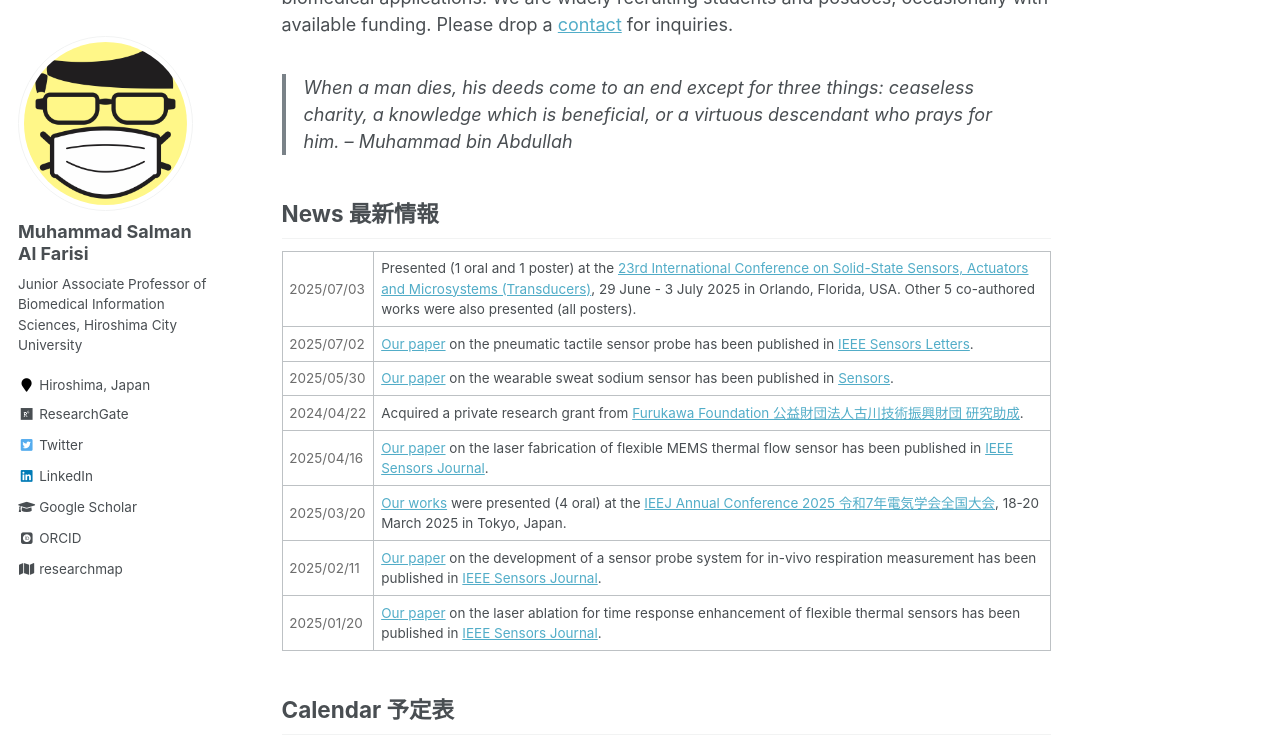
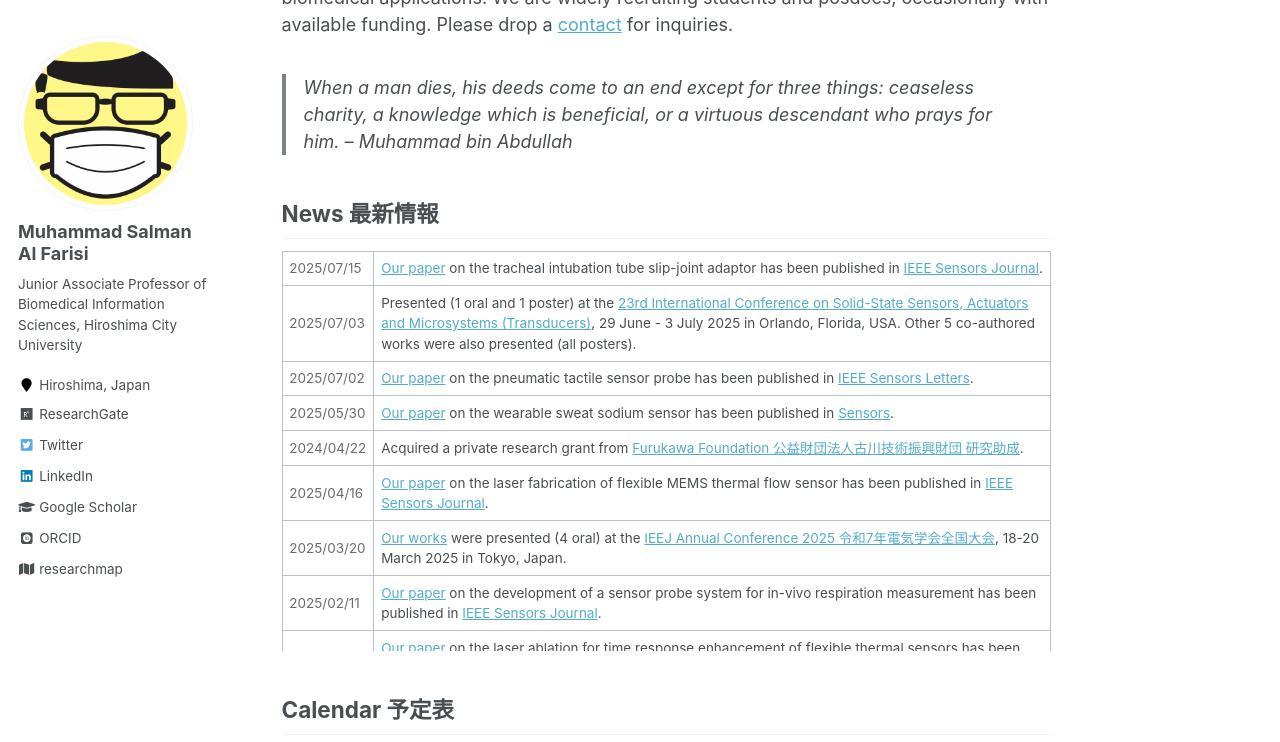
Before and after one commit to msalfarisi/msalfarisi.github.io, a Jekyll site: the page built from _pages/home.md, in a window 1280 px wide and 900 px high, scrolled down 457 px, cut to the strip 0-742 px from the top of the window. Built offline with Jekyll 4.4.1, drawn with Linux system fonts in a browser that asks for light colours; some web fonts are replaced.

Commit message:
Update home.md

```diff
--- a/_pages/home.md
+++ b/_pages/home.md
@@ -22,6 +22,10 @@
 
 <div style="overflow-y: scroll; height:400px;">
  <table style="width:100%">
+  <tr>
+    <td style="color:#6d6d6d;">2025/07/15</td>
+    <td><a href="/publication/">Our paper</a> on the tracheal intubation tube slip-joint adaptor has been published in <a href="https://doi.org/10.1109/JSEN.2025.3586776">IEEE Sensors Journal</a>.</td>
+  </tr>
   <tr>
     <td style="color:#6d6d6d;">2025/07/03</td>
     <td>Presented (1 oral and 1 poster) at the <a href="https://transducers2025.org/">23rd International Conference on Solid-State Sensors, Actuators and Microsystems (Transducers)</a>, 29 June - 3 July 2025 in Orlando, Florida, USA. Other 5 co-authored works were also presented (all posters). </td>
```
